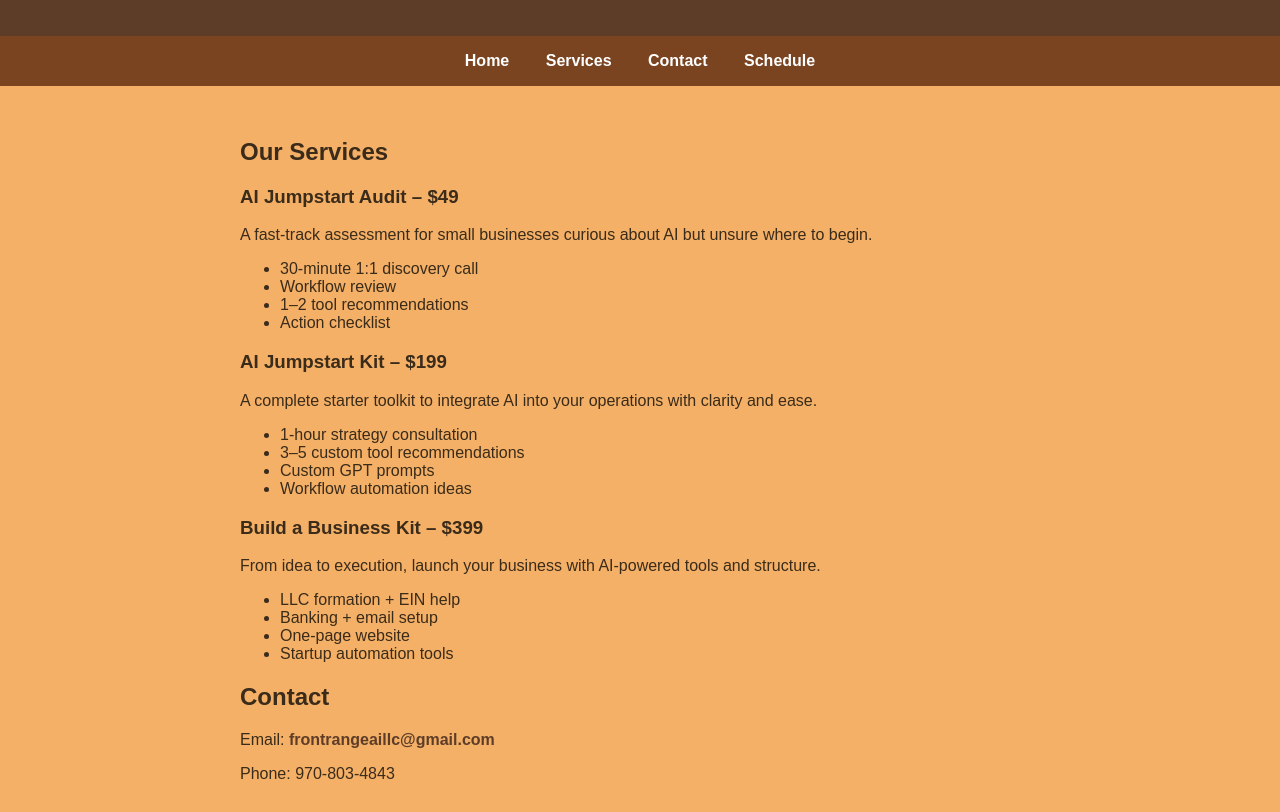
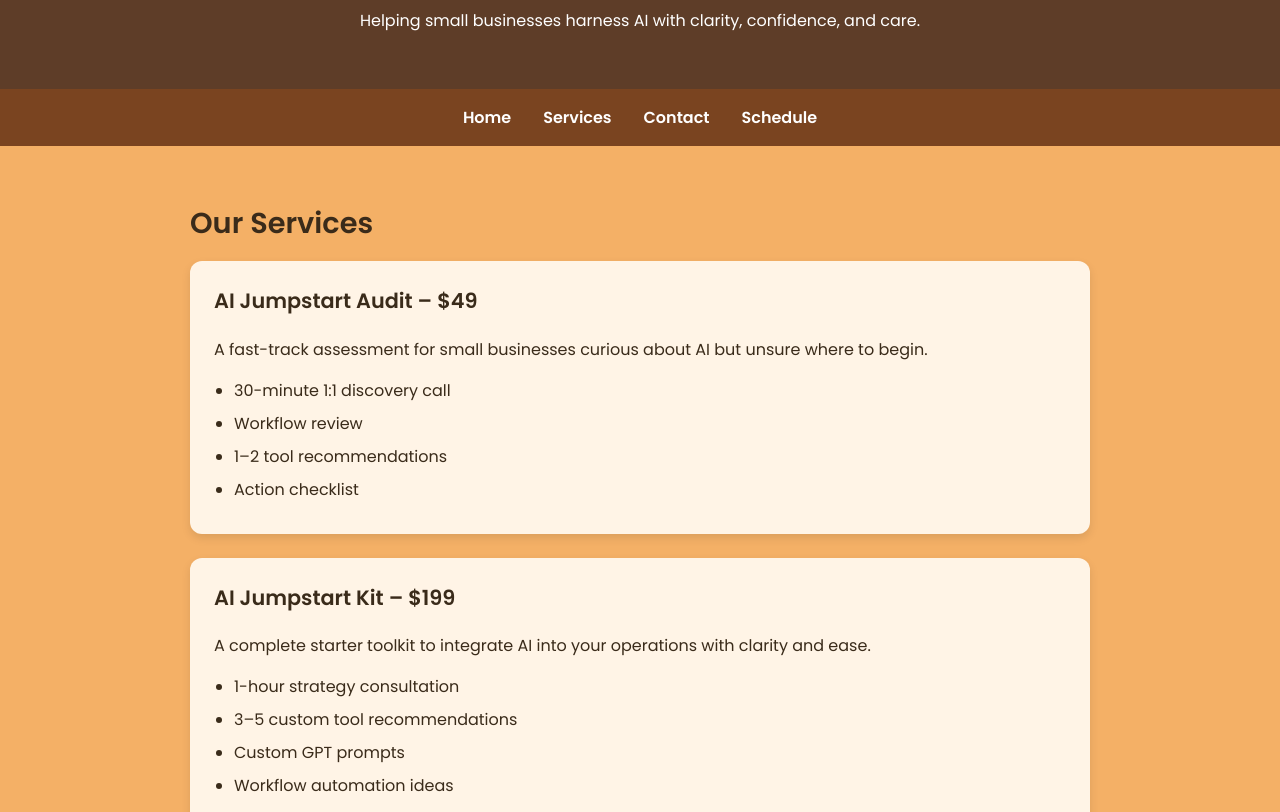
Before and after one commit to FrontRange-AI-LLC/frontrange-ai-llc.github.io, a plain HTML site: page index.html in a window 1280 px wide. Shown: the part 326-1138 px from the top of the page. Drawn offline with Linux system fonts and the light colour scheme.

Commit message:
Update style.css

```diff
--- a/style.css
+++ b/style.css
@@ -1,5 +1,6 @@
+/* Global Style */
 body {
-  font-family: Arial, sans-serif;
+  font-family: 'Poppins', sans-serif;
   margin: 0;
   padding: 0;
   background: #f4b066;
@@ -10,34 +11,74 @@ header {
   background-color: #5e3d28;
   color: #fff;
   text-align: center;
-  padding: 2rem;
+  padding: 2.5rem 1rem;
 }
 
+header img {
+  margin-bottom: 1rem;
+}
+
+/* Navigation */
 nav {
   background-color: #7a4420;
   text-align: center;
+}
+
+.nav-container {
+  display: flex;
+  justify-content: center;
+  flex-wrap: wrap;
+  gap: 2rem;
   padding: 1rem;
 }
 
 nav a {
   color: #fff;
   text-decoration: none;
-  margin: 0 1rem;
-  font-weight: bold;
+  font-weight: 600;
+  font-size: 1rem;
 }
 
+/* Main Content */
 main {
   padding: 2rem;
-  max-width: 800px;
+  max-width: 900px;
   margin: auto;
 }
 
-a {
-  color: #5e3d28;
-  text-decoration: none;
-  font-weight: bold;
+section {
+  margin-bottom: 3rem;
 }
 
+h2 {
+  font-size: 1.8rem;
+  margin-bottom: 1rem;
+}
+
+h3 {
+  font-size: 1.3rem;
+  margin-top: 0;
+}
+
+/* Services Styling */
+.service-card {
+  background: #fff4e6;
+  border-radius: 12px;
+  padding: 1.5rem;
+  margin-bottom: 1.5rem;
+  box-shadow: 0 4px 10px rgba(0, 0, 0, 0.1);
+}
+
+.service-card ul {
+  padding-left: 1.25rem;
+  margin: 0.75rem 0 0;
+}
+
+.service-card li {
+  margin-bottom: 0.5rem;
+}
+
+/* Buttons */
 a.button {
   display: inline-block;
   background-color: #5e3d28;
@@ -52,3 +93,8 @@ a.button {
 a.button:hover {
   background-color: #3a2b1a;
 }
+
+a {
+  color: #5e3d28;
+  font-weight: 600;
+}
```
